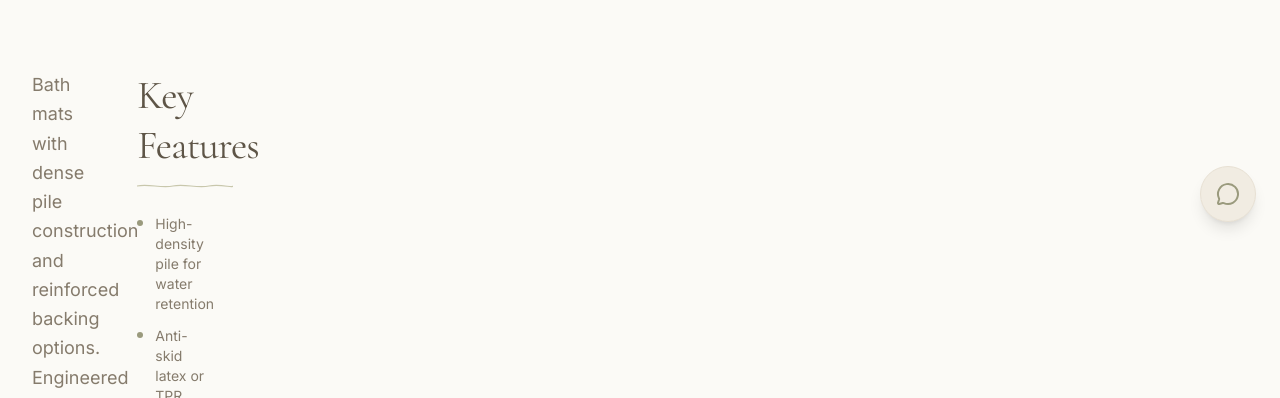
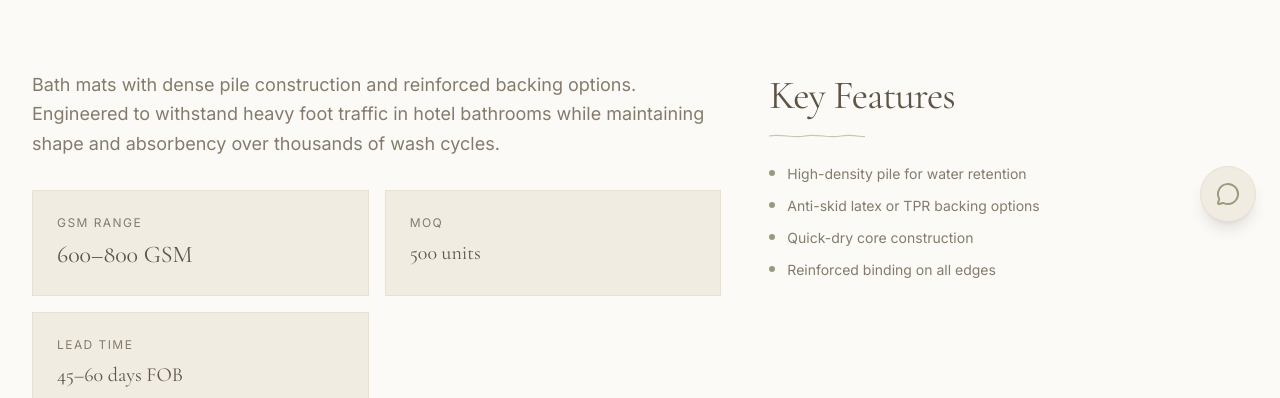
Before and after one commit to BijjaSagar/Mist-Haven-Living, a Next.js app: page /products/bath-mats in a window 1280 px wide. Shown: the part 554-952 px from the top of the page. Built offline with nearby package versions, Linux system fonts and the light colour scheme.

Commit message:
fix: product page layout broken by motion wrappers
Co-authored-by: Cursor <cursoragent@cursor.com>

```diff
--- a/components/motion/FadeUp.tsx
+++ b/components/motion/FadeUp.tsx
@@ -25,12 +25,12 @@ export function FadeUp({
   const Component = motion[as] as typeof motion.div;
 
   if (shouldReduceMotion) {
-    return <div className={className}>{children}</div>;
+    return <div className={cn("w-full", className)}>{children}</div>;
   }
 
   return (
     <Component
-      className={cn(className)}
+      className={cn("w-full", className)}
       initial={{ opacity: 0, y: 24 }}
       whileInView={{ opacity: 1, y: 0 }}
       viewport={{ once: true, amount: FADE_UP_VIEWPORT_AMOUNT }}
--- a/components/motion/StaggerChildren.tsx
+++ b/components/motion/StaggerChildren.tsx
@@ -1,6 +1,12 @@
 "use client";
 
-import { Children, isValidElement, type ReactNode } from "react";
+import {
+  Children,
+  cloneElement,
+  isValidElement,
+  type ReactElement,
+  type ReactNode,
+} from "react";
 import { FadeUp } from "@/components/motion/FadeUp";
 import { STAGGER_DELAY_S } from "@/components/motion/constants";
 import { cn } from "@/lib/utils";
@@ -21,11 +27,22 @@ export function StaggerChildren({
 
   return (
     <div className={cn(className)}>
-      {items.map((child, index) => (
-        <FadeUp key={child.key ?? index} delay={index * staggerDelay}>
-          {child}
-        </FadeUp>
-      ))}
+      {items.map((child, index) => {
+        const element = child as ReactElement<{ className?: string }>;
+        const childClassName = element.props.className;
+
+        return (
+          <FadeUp
+            key={element.key ?? index}
+            delay={index * staggerDelay}
+            className={cn("min-w-0", childClassName)}
+          >
+            {childClassName !== undefined
+              ? cloneElement(element, { className: undefined })
+              : element}
+          </FadeUp>
+        );
+      })}
     </div>
   );
 }
```
